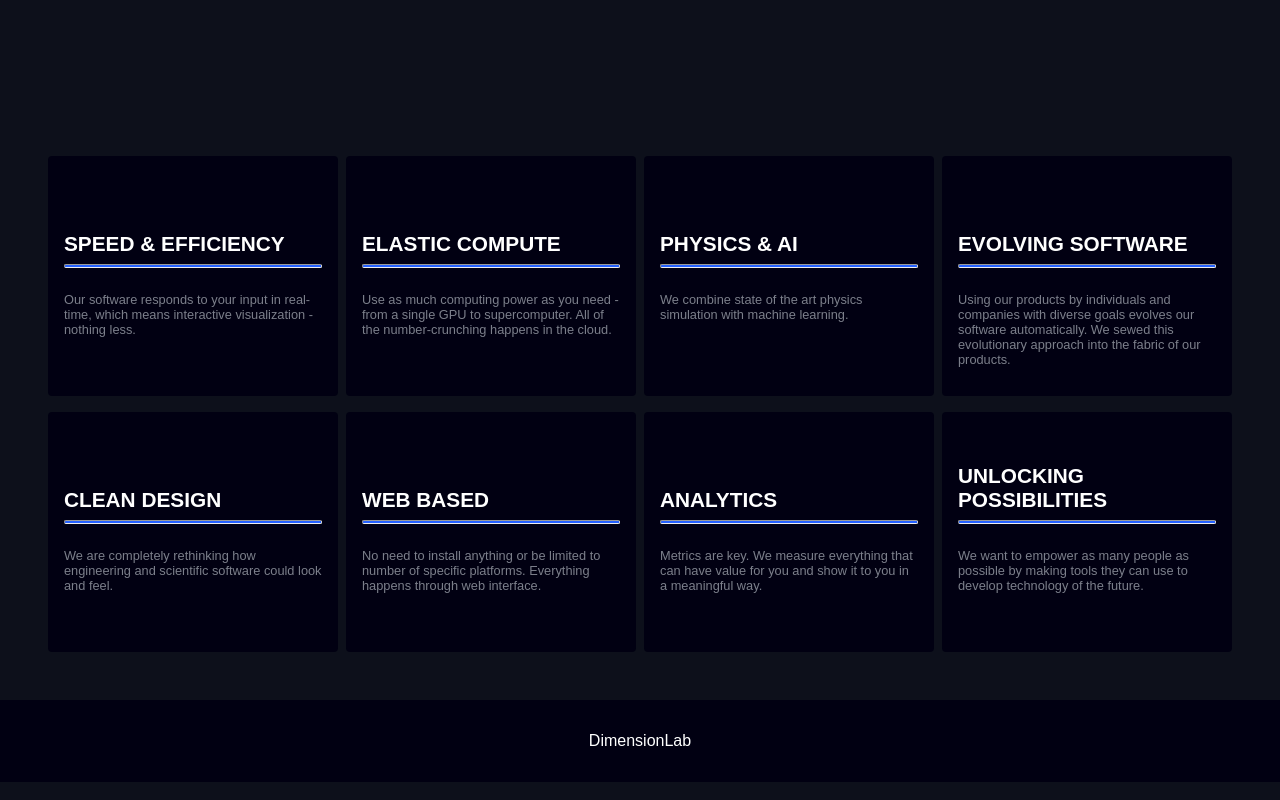
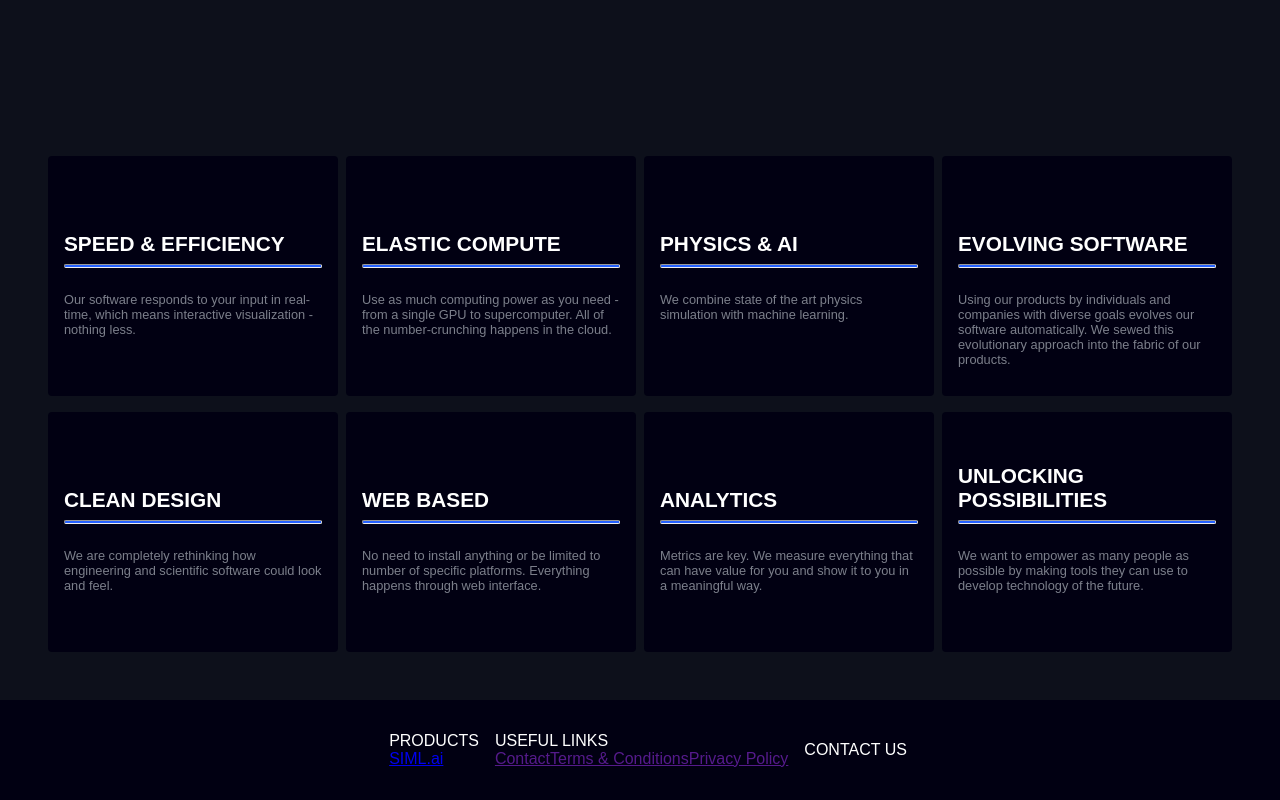
Before and after one commit to DimensionLab/web, a Next.js app: page / in a window 1280 px wide. Shown: the part 1754-2554 px from the top of the page. Built offline with nearby package versions, Linux system fonts and the light colour scheme.

Commit message:
feat: add content to the footer

```diff
--- a/src/components/homepage/Footer.tsx
+++ b/src/components/homepage/Footer.tsx
@@ -15,7 +15,23 @@ const FooterWrapper = styled.footer`
 const Footer = () => {
   return (
     <FooterWrapper>
-      <div>DimensionLab</div>
+      <div className='logo'>
+        <img src="" alt="" />
+      </div>
+      <div className="products">
+        <div className='title'>PRODUCTS</div>
+        <a href="https://siml.ai" className='simlai-redirect'>SIML.ai</a>
+      </div>
+      <div className="useful-links">
+        <div className='title'>USEFUL LINKS</div>
+        <a href="">Contact</a>
+        <a href="">Terms & Conditions</a>
+        <a href="">Privacy Policy</a>
+      </div>
+      <div className="contact-us">
+        <div className='title'>CONTACT US</div>
+
+      </div>
     </FooterWrapper>
   );
 };
```
